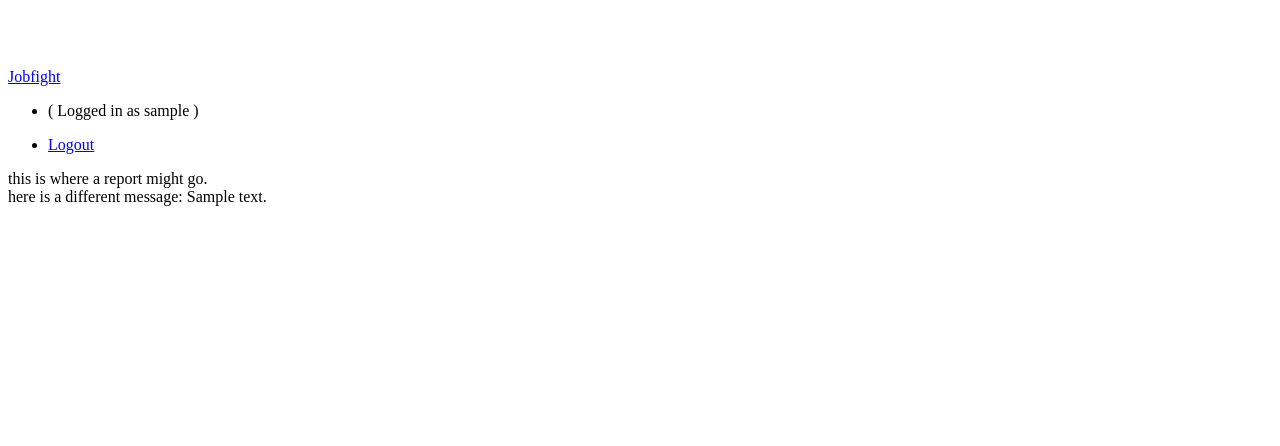
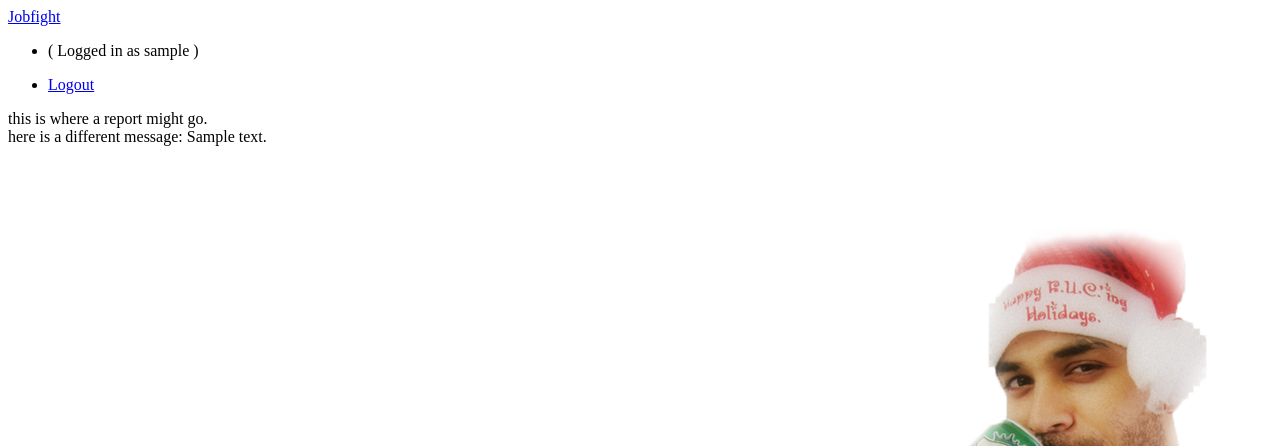
Before and after one commit to theletterd/jobfight, a Django app: template templates/reporting/report.html in a window 1280 px wide. Shown: the top 446 px of the page. Run offline with Django 3.2, Linux system fonts and the light colour scheme; a user stored in the database is signed in; tables that the repository leaves empty hold one stand-in row (values such as "Sample post"); the template is opened without the code that fills it: most values are stand-ins (such as "Sample title", 1, 10 or a date in 2020).

Commit message:
get images and base

```diff
--- a/settings.py
+++ b/settings.py
@@ -76,6 +76,8 @@ STATICFILES_DIRS = (
     # Put strings here, like "/home/html/static" or "C:/www/django/static".
     # Always use forward slashes, even on Windows.
     # Don't forget to use absolute paths, not relative paths.
+	PROJECT_DIR + '/static',
+	PROJECT_DIR + '/static/images',
 )
 
 # List of finder classes that know how to find static files in
--- /dev/null
+++ b/static/base.css
@@ -0,0 +1,3 @@
+body {
+	background: url("/static/images/duncan.png") no-repeat fixed right bottom #FFFFFF;
+}
--- a/templates/base.html
+++ b/templates/base.html
@@ -1,7 +1,9 @@
 <!DOCTYPE HTML PUBLIC "-//W3C//DTD HTML 4.01//EN"
           "http://www.w3.org/TR/html4/strict.dtd">
 <html>
-  <head>
+<link rel="stylesheet" type="text/css" href="{{ STATIC_URL }}base.css" />
+
+<head>
     <title>
       {% block title %}
       Jobfight
@@ -9,7 +11,7 @@
     </title>
   </head>
 
-  <body style="padding-top: 60px">
+  <body>
     <div class="topbar">
       <div class="topbar-inner">
 	<div class="container-fluid">
@@ -38,6 +40,6 @@
 
     <div class="container">
 	  {% block content %}{% endblock %}
-    </div>
+   </div>
   </body>
 </html>
```
Also changed, not shown: static/images/duncan.png (added), static/images/kb.png (added).
